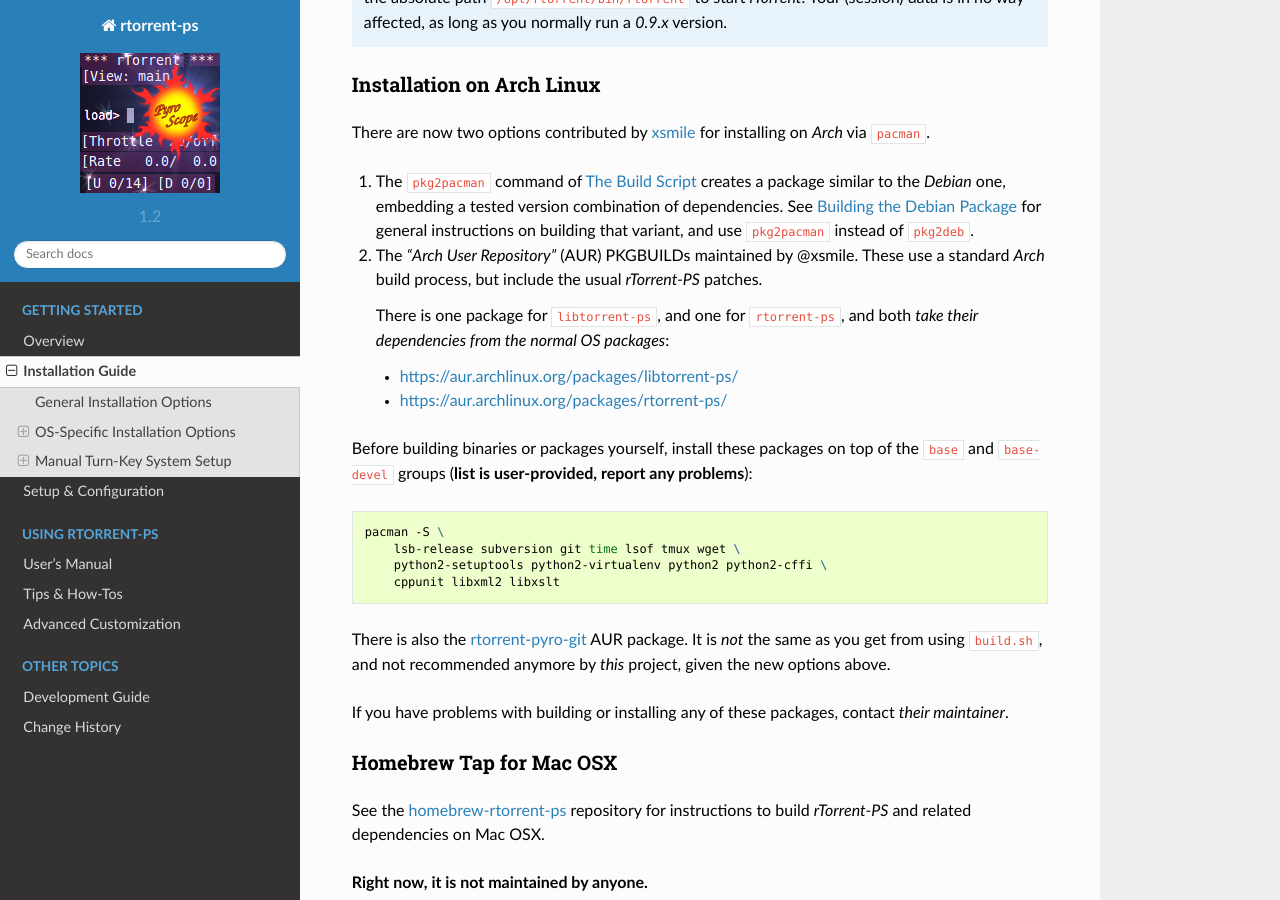
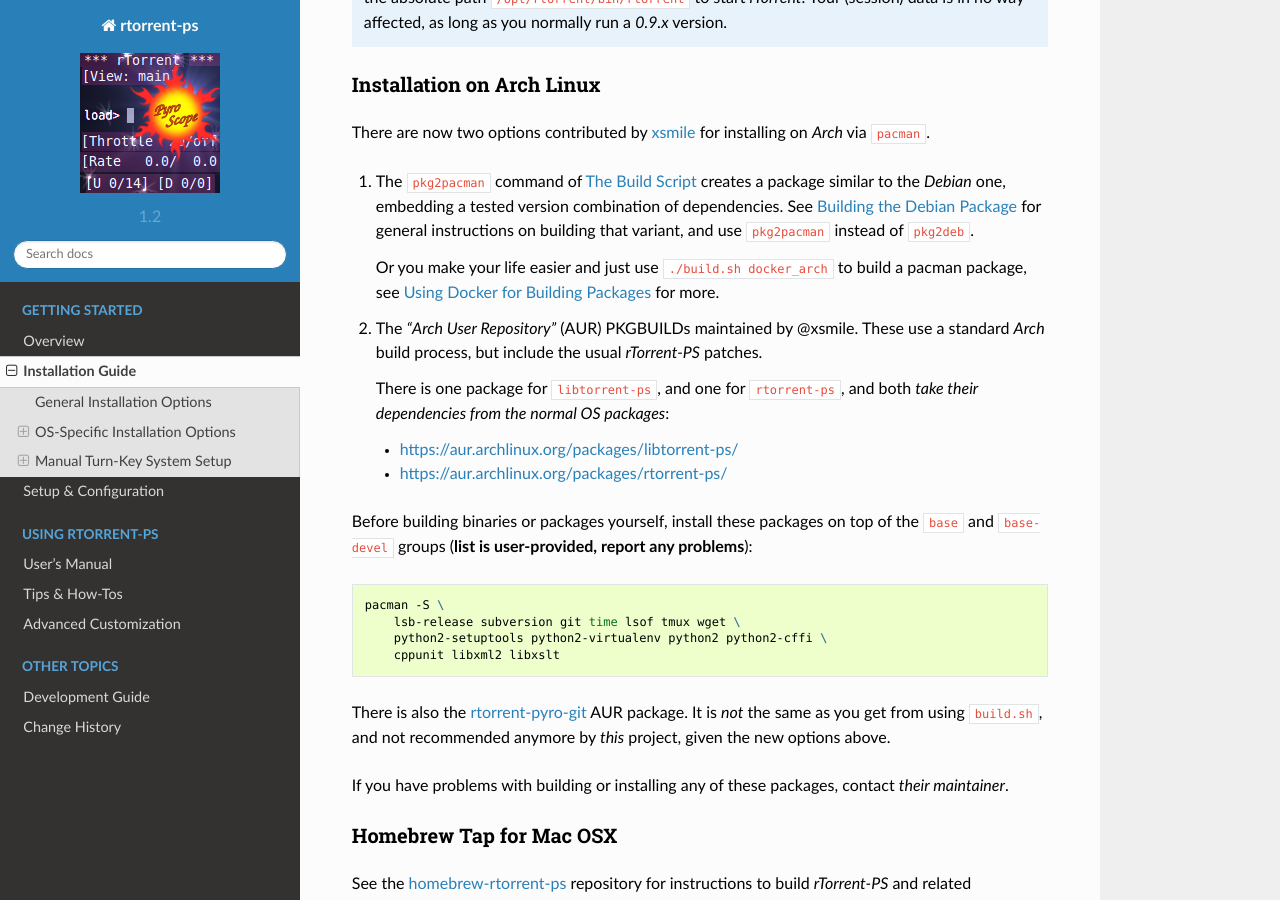
Before and after one commit to pyroscope/rtorrent-ps, a Sphinx documentation site: the page built from docs/install.rst, in a window 1280 px wide and 900 px high, scrolled down 1458 px. Built offline with Sphinx 7.4.7 and the Read the Docs theme 2.0.0, drawn with Linux system fonts in a browser that asks for light colours.

Commit message:
docs: mention docker_arch in installation chapter

```diff
--- a/docs/install.rst
+++ b/docs/install.rst
@@ -93,6 +93,9 @@
    `Debian` one, embedding a tested version combination of dependencies.
    See :ref:`build-pkg2deb` for general instructions on building that
    variant, and use ``pkg2pacman`` instead of ``pkg2deb``.
+
+   Or you make your life easier and just use ``./build.sh docker_arch``
+   to build a pacman package, see :ref:`build-docker_deb` for more.
 #. The *“Arch User Repository”* (AUR) PKGBUILDs maintained by @xsmile.
    These use a standard `Arch` build process, but include the usual `rTorrent-PS`
    patches.
```
